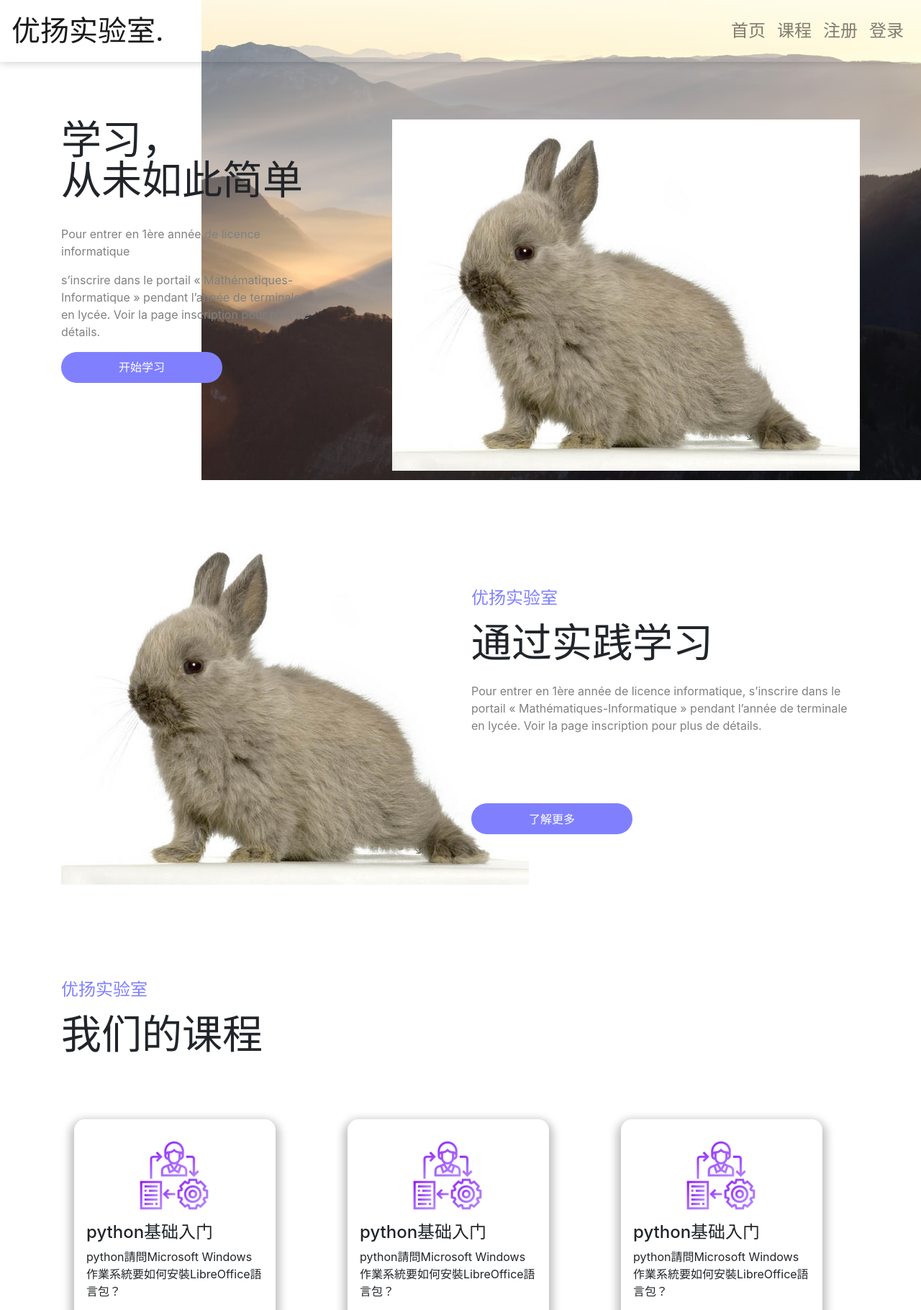
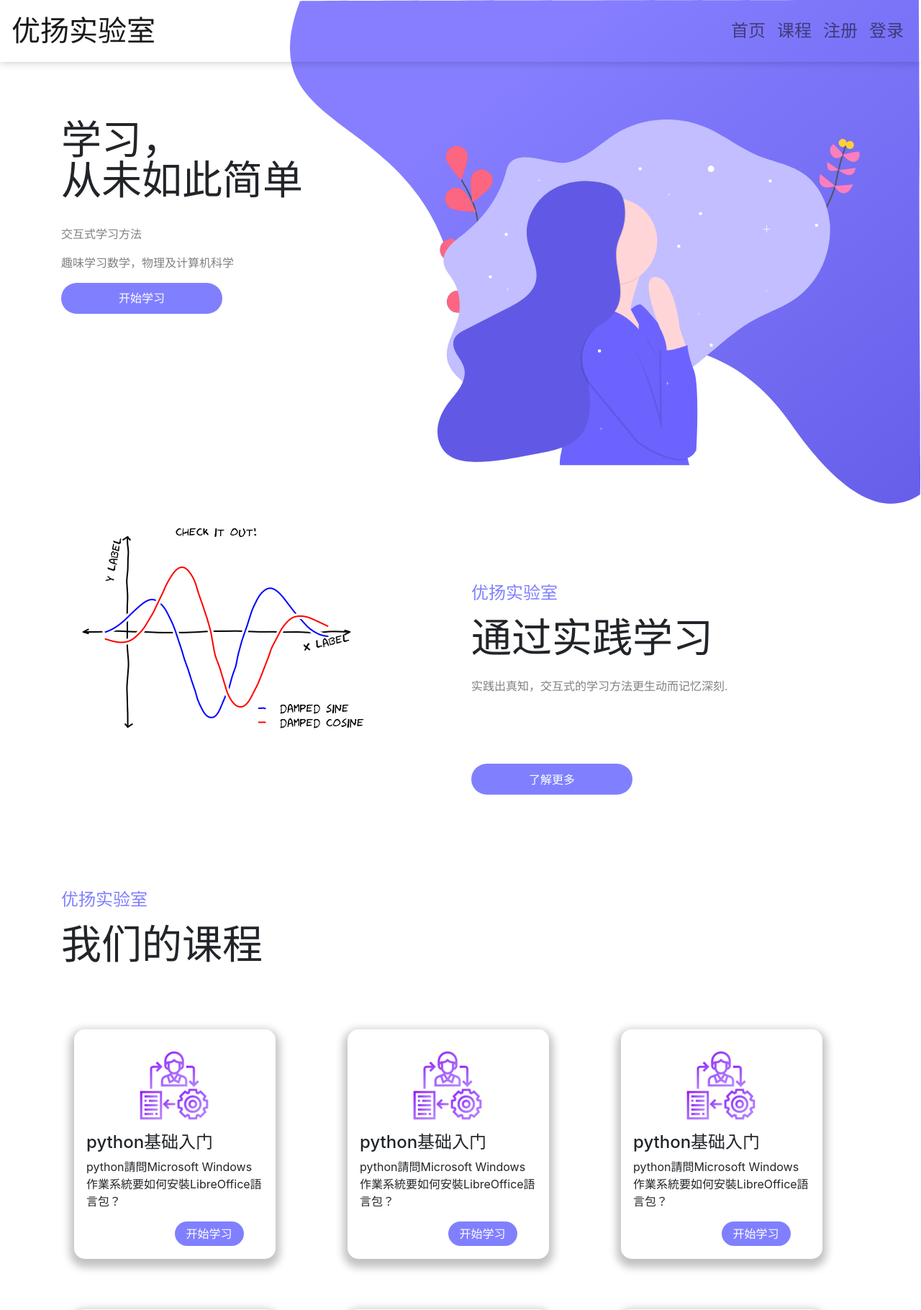
Before and after one commit to yangyou95/youyanglab_edu, a Django app: page /webapp/ in a window 1280 px wide. Shown: the top 1820 px of the page at 72% size. Run offline with Django 3.2, Linux system fonts and the light colour scheme; some libraries are stand-ins or nearby versions.

Commit message:
update index

```diff
--- a/webapp/static/webapp/test.css
+++ b/webapp/static/webapp/test.css
@@ -70,7 +70,7 @@ button:hover {
 }
 
 body {
-    background-image:url('./images/montain_1.jpeg');
+    background-image:url('./images/Bg_Shape_1.png');
     background-repeat:no-repeat;
     background-position:100% 0;
 }
@@ -141,7 +141,7 @@ body {
 }
 
 .part6 {
-    background-image:url('./images/montain.jpg');
+    background-image:url('./images/cloud.png');
 		/* width: 100%; */
     background-repeat:no-repeat;
     background-position:center bottom;
--- a/webapp/templates/webapp/index.html
+++ b/webapp/templates/webapp/index.html
@@ -17,7 +17,7 @@
 
 <! --导航栏-->
 <nav class="navbar navbar-expand-md navbar-light">
-  <a class="navbar-brand" href="#">优扬实验室.</a>
+  <a class="navbar-brand" href="#">优扬实验室</a>
   <button class="navbar-toggler" type="button" data-toggle="collapse" data-target="#collapsibleNavbar">
     <span class="navbar-toggler-icon"></span>
   </button>
@@ -47,13 +47,13 @@
   <! --左文-->
       <div class="col-md-4 col-12">
         <h3 class="display-4">学习，<br>从未如此简单</h3>
-        <p class="tx">Pour entrer en 1ère année de licence informatique</p>
-        <p class="tx">s’inscrire dans le portail « Mathématiques-Informatique » pendant l’année de terminale en lycée. Voir la page inscription pour plus de détails.</p>
+        <p class="tx">交互式学习方法</p>
+        <p class="tx">趣味学习数学，物理及计算机科学</p>
         <a href="{% url 'webapp:questions'%}"><button type="button">开始学习</button></a>
       </div>
   <! --右图-->
       <div class="col-md-8 col-12">
-        <img  class="img-responsive lapin" src="{% static "webapp/images/lapin.jpg" %}" alt="lapin">
+        <img  class="img-responsive lapin" src="{% static "webapp/images/girl.png" %}" alt="lapin">
       </div>
     </div>
   </div>
@@ -64,13 +64,13 @@
     <div class="row">
 
       <div class="col-md-6 col-12">
-        <img class=" img-responsive lapin1"  src="{% static "webapp/images/lapin.jpg" %}" alt="lapin1">
+        <img class=" img-responsive lapin1"  src="{% static "webapp/images/handdraw_image.png" %}" alt="lapin1">
       </div>
 
       <div class="col-md-6 col-12">
         <p class="t1">优扬实验室</p>
         <h4 class="display-4">通过实践学习</h4>
-        <p class="tx">Pour entrer en 1ère année de licence informatique, s’inscrire dans le portail « Mathématiques-Informatique » pendant l’année de terminale en lycée. Voir la page inscription pour plus de détails.</p>
+        <p class="tx">实践出真知，交互式的学习方法更生动而记忆深刻.</p>
         <a href="#"><button type="button" class="more">了解更多</button></a>
       </div>
 
@@ -341,7 +341,7 @@
 
       <div class="col-md-4 col-12">
 
-        <p class="t3">优扬实验室.</p>
+        <p class="t3">优扬实验室</p>
         <h2>自古英雄出少年</h2>
         <br><br>
 
```
Also changed, not shown: webapp/static/webapp/images/Bg_Shape_1.png (added), webapp/static/webapp/images/Bg_Shape_1@2x.png (added), webapp/static/webapp/images/cloud.png (added), webapp/static/webapp/images/cloud@2x.png (added), webapp/static/webapp/images/cloud_cut.png (added), webapp/static/webapp/images/girl.png (added), webapp/static/webapp/images/girl@2x.png (added), webapp/static/webapp/images/handdraw_image.png (added).
